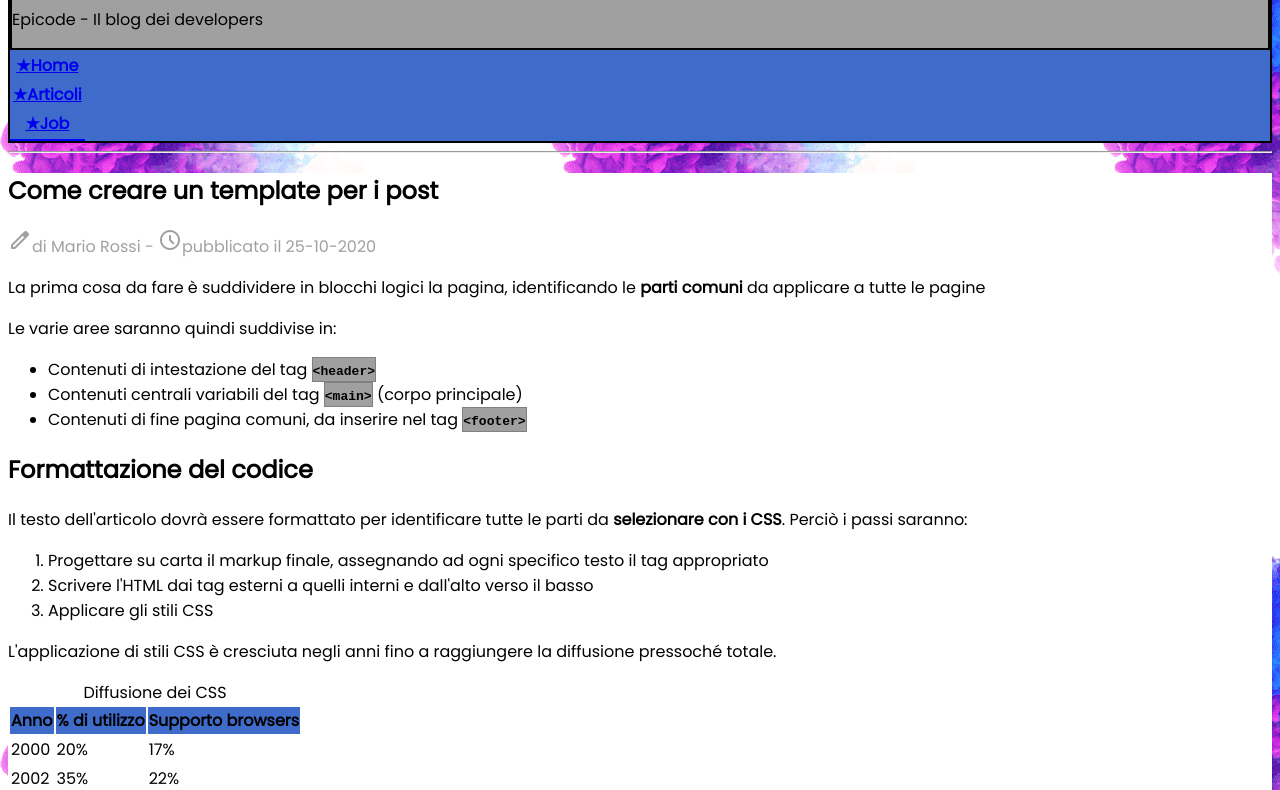
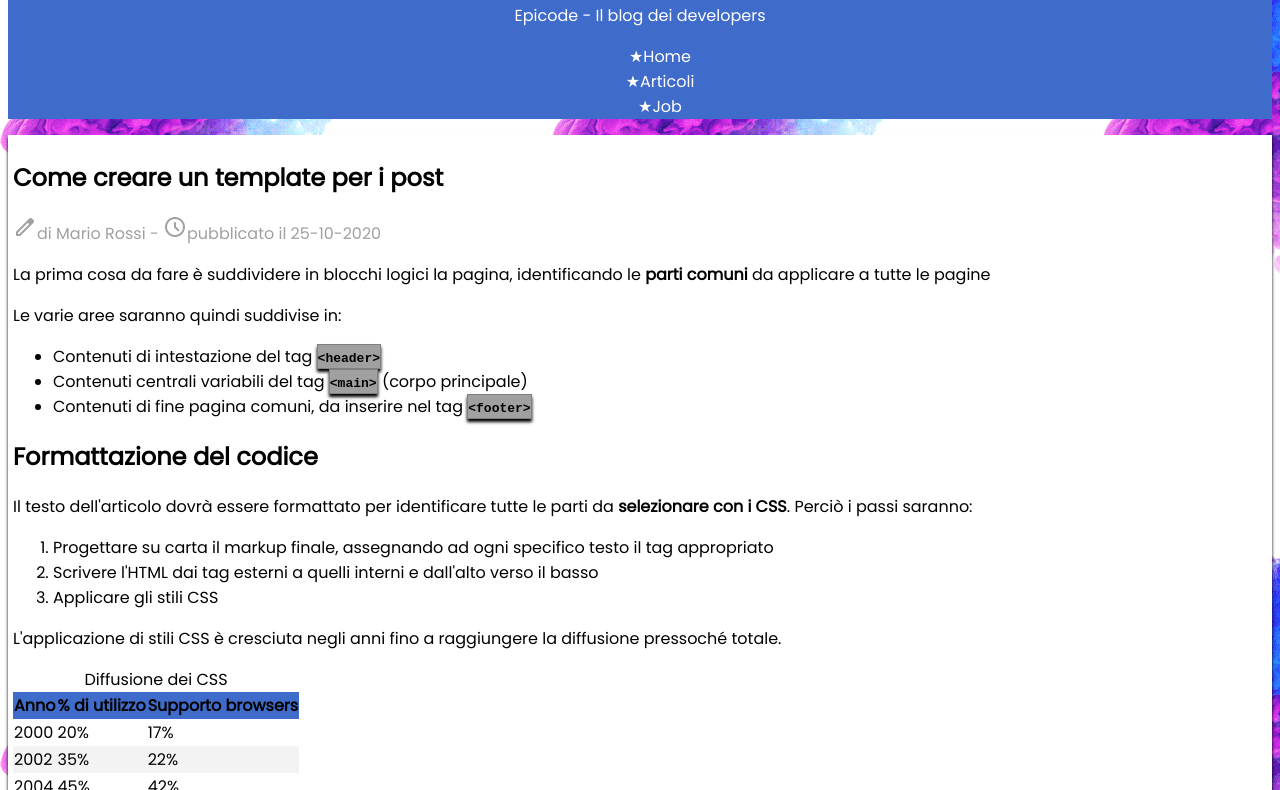
Before and after one commit to lucawar/corso_epicode, a plain HTML site: page settimana1/eserciziogiorno04/index.html in a window 1280 px wide. Shown: the part 74-864 px from the top of the page. Drawn offline with nearby package versions, Linux system fonts and the light colour scheme.

Commit message:
eserciziogiorno04 un pò meglio!!!...ma ancora no!

```diff
--- a/settimana1/eserciziogiorno04/asset/css/style.css
+++ b/settimana1/eserciziogiorno04/asset/css/style.css
@@ -5,9 +5,25 @@ body {
 }
 
 header {
-    border: 2px solid;
+
     background-color: #3f6bca;
+    text-align: center;
+    color: white;
 }
+
+header nav li {
+    list-style: none;
+
+}
+
+
+
+header nav li a {
+    text-decoration: none;
+    color: white;
+}
+
+hr {display: none;} /* rimuove l'elemento */
 
 #autore {
     color: #a0a0a0;
@@ -15,42 +31,60 @@ header {
 
 
 table {
-    border-bottom: 2px solid blue;
+    border-bottom: 0px solid blue;
+    border-collapse:collapse;
+
+
 }
 
 thead {
-    border: 2px solid;
-    background-color: #3f6bca ;
+    border: 0px solid;
+    background-color: #3f6bca;
+
 }
 
 tr {
-    border: 1px solid;
+    border: 0px solid;
     border-color: #f3f3f3;
+}
 
+tbody tr:nth-of-type(even) {
+    background-color: #f3f3f3;
 }
+
 
 main {
     border: 1px medium solid;
     background-color: white;
+    padding: 5px;
+    box-shadow: 0 3px 3px black;
 }
 
-   .articoli,div {
+aside div {
     border: 2px solid;
     background-color: #a0a0a0;
 }
 
 footer {
     border: 2px solid;
-    background-color:#00A0C6 ;
+    background-color: #00A0C6;
+    box-shadow: 0 3px 3px black;
 }
 
 fieldset {
     border: 2px solid;
     background-color: #a0a0a0;
+    box-shadow: 0 3px 3px black;
 }
 
 
-   .corpo,b {
-    border:1px solid  grey ;
+.corpo,
+b {
+    border: 1px solid grey;
     background-color: #a0a0a0;
+    box-shadow: 0 3px 3px black;
 }
+
+footer a {
+    color: fuchsia;
+}
--- a/settimana1/eserciziogiorno04/index.html
+++ b/settimana1/eserciziogiorno04/index.html
@@ -8,7 +8,8 @@
     <link rel="preconnect" href="https://fonts.googleapis.com">
     <link rel="preconnect" href="https://fonts.gstatic.com" crossorigin>
     <link href="https://fonts.googleapis.com/css2?family=Poppins&display=swap" rel="stylesheet">
-    <link rel="stylesheet" href="https://fonts.googleapis.com/css2?family=Material+Symbols+Rounded:opsz,wght,FILL,GRAD@48,400,0,0" />
+    <link rel="stylesheet"
+        href="https://fonts.googleapis.com/css2?family=Material+Symbols+Rounded:opsz,wght,FILL,GRAD@48,400,0,0" />
     <link rel="stylesheet" href="asset/css/style.css">
     <title>esercizio04</title>
 </head>
@@ -20,25 +21,21 @@
             <p>Epicode - Il blog dei developers</p>
         </div>
         <nav>
-            <table>
-                <tr>
-                    <th><a href="javascript:void(0)" title="Home Page">&#9733;Home</a></th>
-                </tr>
-                <tr>
-                      <th><a href="javascript:void(0)"
-                            title="Elenco degli articoli tecnici pubblicati">&#9733;Articoli</a></th>
-                        </tr>
-                        <tr>
-                        <th>
+            <ul>
+
+                <li><a href="javascript:void(0)" title="Home Page">&#9733;Home</a></li>
+
+                <li><a href="javascript:void(0)" title="Elenco degli articoli tecnici pubblicati">&#9733;Articoli</a>
+                </li>
+
+                <li>
                     <a href="javascript:void(0)" title="Candidati inviando un tuo cv">&#9733;Job</a>
-                    </th>
-                   </tr>
-            </table>
+                </li>
+
+            </ul>
         </nav>
     </header>
-
-    <hr />
-
+    <hr>
     <main>
         <article>
             <h1>Come creare un template per i post</h1>
@@ -167,7 +164,7 @@
 
         <aside>
             <h2>Articoli correlati</h2>
-            <div class="articoli">
+            <div>
                 <a href="javascript:void(0)"
                     title="Passaggi guidati per validare correttamente tutto il codice sviluppato">Validare il codice
                     HTML</a>
```
Lines whose indentation alone changed are shown as unchanged.
